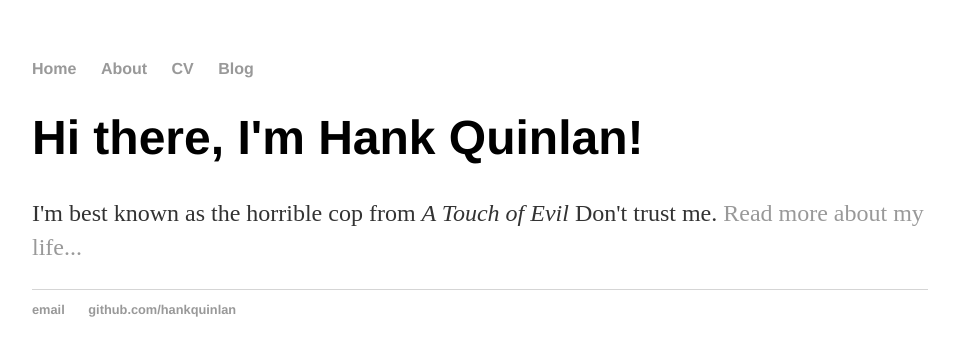
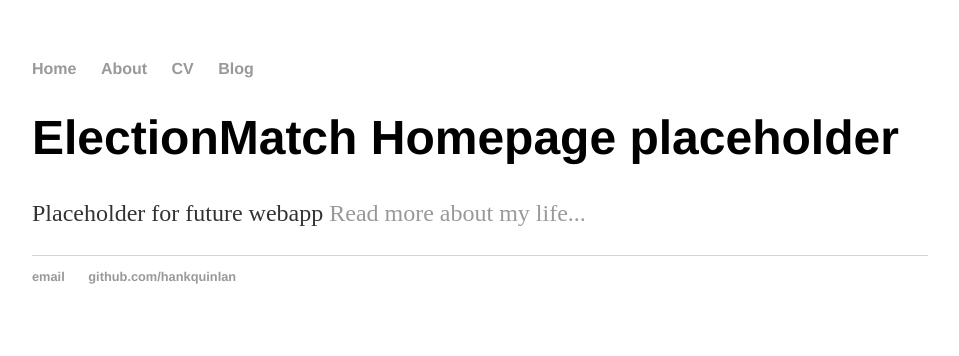
Before and after one commit to electionmatch/electionmatch.github.io, a Jekyll site: the page built from index.html, in a window 1280 px wide. Shown: the top 356 px of the page, without its empty margins (160-1119 px from the left). Built offline with Jekyll 4.4.1, drawn with Linux system fonts in a browser that asks for light colours.

Commit message:
Update index.html

```diff
--- a/index.html
+++ b/index.html
@@ -3,6 +3,6 @@ layout: default
 title: ElectionMatch Homepage placeholder
 ---
 <div class="blurb">
-	<h1>Hi there, I'm Hank Quinlan!</h1>
-	<p>I'm best known as the horrible cop from <em>A Touch of Evil</em> Don't trust me. <a href="/about">Read more about my life...</a></p>
+	<h1>ElectionMatch Homepage placeholder</h1>
+	<p>Placeholder for future webapp <a href="/about">Read more about my life...</a></p>
 </div><!-- /.blurb -->
```
